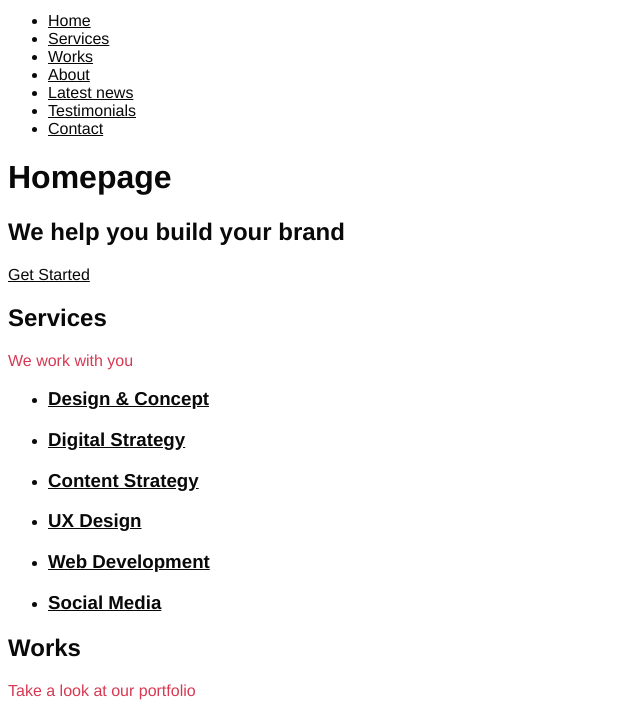
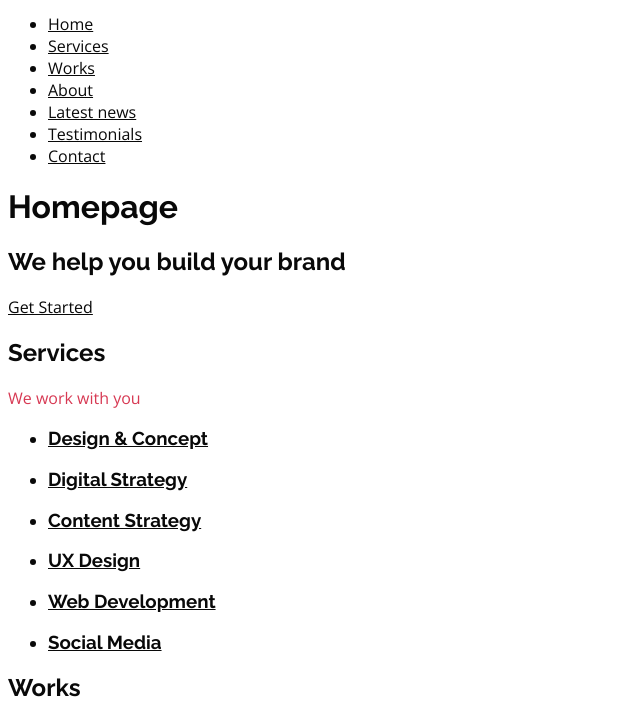
Before and after one commit to Soniabensaad/holbertonschool-web_front_end, a plain HTML site: page CSS_advanced/index.html in a window 1280 px wide. Shown: the part 56-769 px from the top of the page, without its empty margins (0-640 px from the left). Drawn offline with nearby package versions, Linux system fonts and the light colour scheme; grey boxes are pictures that could not be loaded.

Commit message:
css advanced

```diff
--- a/CSS_advanced/index.html
+++ b/CSS_advanced/index.html
@@ -7,7 +7,7 @@
     <meta name="description" content="Description of the page less than 150 characters">
     <link rel="icon" type="image/png" href="images/favicon.jpg">
     <link href="https://fonts.googleapis.com/css?family=Open+Sans:400,700|Raleway:700&display=swap" rel="stylesheet">
-    <link rel='stylesheet' href='styles/6-style.css'>
+    <link rel='stylesheet' href='styles/7-style.css'>
   </head>
   <body>
     <!-- Header -->
--- /dev/null
+++ b/CSS_advanced/styles/7-style.css
@@ -0,0 +1,45 @@
+/*behaviour of scroll in html is smooth*/
+html{
+    scroll-behavior: smooth;
+    font-size: 62.5%;
+}
+/*color of body*/
+h1, h2, h3, h4, h5, h6{
+    font-family: var(--font-family-title);
+    font-weight: var(--font-weight-bold);
+}
+a{
+    color: var(--text-color);
+}
+
+.card-category, .section-tagline{
+    color: var(--color-primary);
+}
+
+:root{
+    --color-primary: #d73953;
+    --color-black: #090909;
+    --color-white: #ffffff;
+    --color-light-grey: #f3f3f3;
+    --color-dark-grey: #353535;
+    --text-color: var(--color-black);
+
+    --font-family-base: "Open Sans", "Helvetica Neue", Helvetica, Arial, sans-serif;
+    --font-family-title: "Raleway", "Helvetica Neue", Helvetica, Arial, sans-serif;
+
+    --font-size-small: 1.2rem;
+    --font-size-medium: 1.6rem;
+    --font-size-large: 1.8rem;
+    --font-size-x-large: 2.3rem;
+    --font-size-xx-large: 4.8rem;
+
+    --font-weight-regular: 400;
+    --font-weight-bold: 700;
+}
+
+body{
+    color: var(--text-color);
+    font-family: var(--font-family-base);
+    font-size: var(--font-size-medium);
+    font-weight: var(--font-weight-regular);
+}
```
